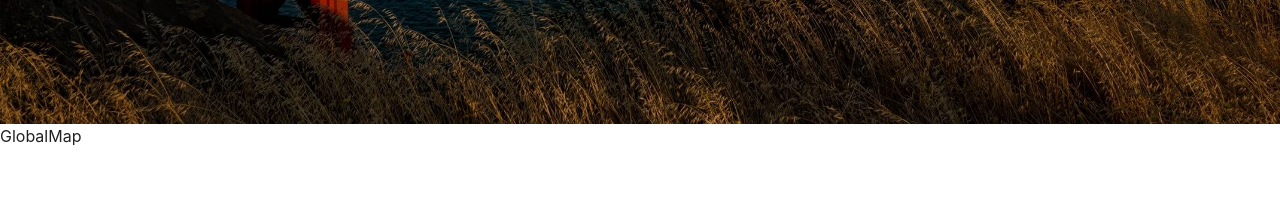
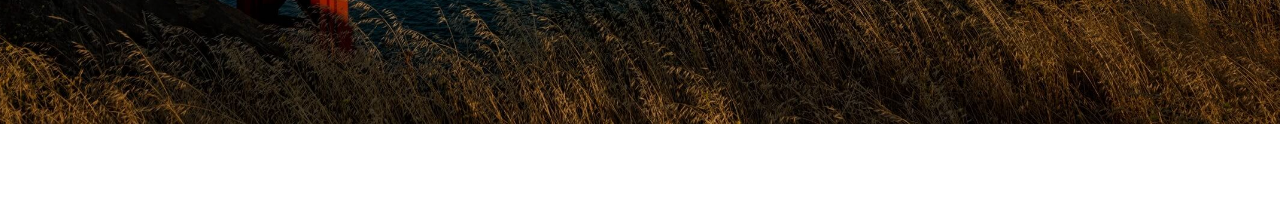
Before and after one commit to burakkrt/nextjs-meterial-brittr, a Next.js app: page /en in a window 1280 px wide. Shown: the part 1700-1907 px from the top of the page. Built offline with nearby package versions, Linux system fonts and the light colour scheme.

Commit message:
comment globalmap component

```diff
--- a/src/containers/home/page.tsx
+++ b/src/containers/home/page.tsx
@@ -14,7 +14,7 @@ function HomeContainer({ locale }: IRootParams) {
       <WelcomeBanner />
       <ReferancesSlick />
       <AboutUs />
-      <GlobalMap />
+      {/* <GlobalMap /> */}
       <ProductComponent locale={locale} />
     </>
   );
```
